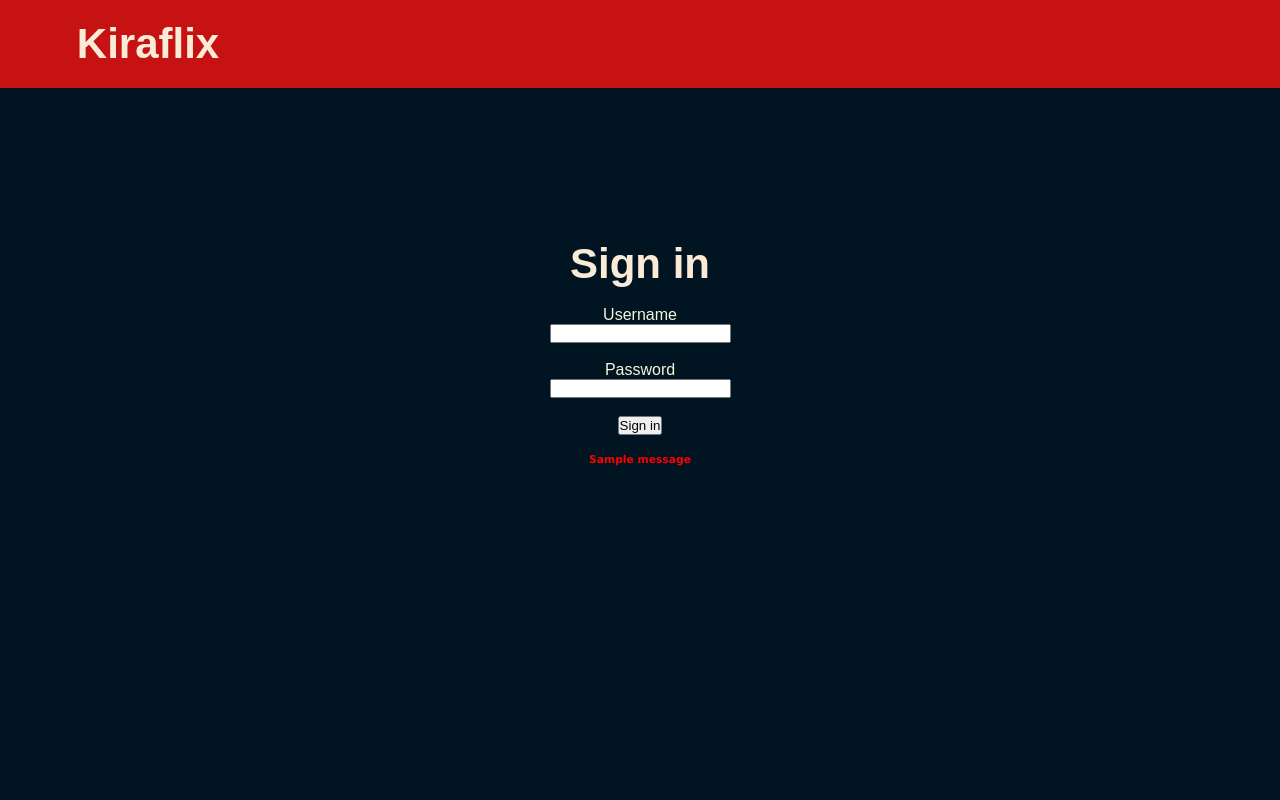
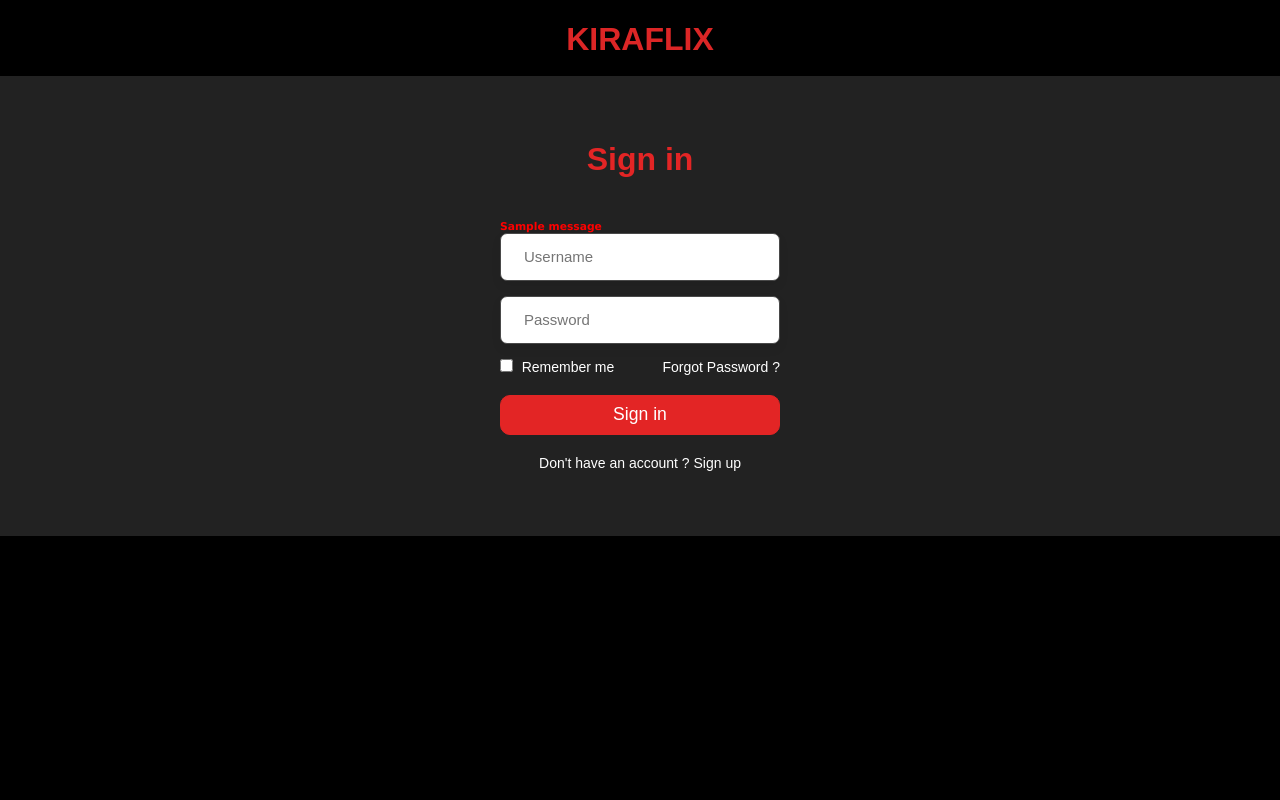
Before and after one commit to VipeR-69/kira-clone, a Django app: template templates/login.html in a window 1280 px wide. Run offline with Django 5.2, Linux system fonts and the light colour scheme; the template is opened without the code that fills it, so the values that code supplies are empty; tables that the repository leaves empty hold one stand-in row (values such as "Sample post"); one stand-in notice (Sample message) is shown.

Commit message:
Changed the signin page and static, also changed the path in index/urls.py and added function to render test.html in index/views.py

```diff
--- a/index/urls.py
+++ b/index/urls.py
@@ -2,8 +2,9 @@ from django.urls import path
 from . import views
 
 urlpatterns = [
-    path('', views.login, name='login'),
+    path('', views.home, name='home'),
     path('home', views.home, name='home'),
     path('signup', views.signup, name='signup'),
-    path('login', views.login, name='login'),
+    path('signin', views.login, name='login'),
+    path('test', views.test, name='test'),
 ]
--- a/index/views.py
+++ b/index/views.py
@@ -52,3 +52,6 @@ def login(request):
 
 def home(request):
     return render(request, 'home.html')
+
+def test(request):
+    return render(request, 'test.html')
--- a/static/index.css
+++ b/static/index.css
@@ -30,9 +30,9 @@ nav li{
 nav li:first-child{
     margin-right: auto;
     color: #DC2626;
-    font-size: 40px;
+    font-size: 1.7em;
     font-weight: 600;
-    margin-bottom: 10px;
+    align-items: center;
 }
 
 nav a{
@@ -78,6 +78,7 @@ nav a:hover{
 
 .menu-button{
     display: none;
+    padding-bottom: 10px;
 }
 
 .welcome{
@@ -109,6 +110,7 @@ nav a:hover{
     border-radius: 10px 10px 10px 10px;
     outline: none;
     border: 1px solid #e32525;
+    cursor: pointer;
 }
 
 .signIn:hover{
--- /dev/null
+++ b/static/login.css
@@ -0,0 +1,134 @@
+* {
+    margin: 0;
+    padding: 0;
+    box-sizing: border-box;
+    font-family: 'poppins', sans-serif;
+}
+
+body{
+    min-height: 100vh;
+    background: #000000;
+}
+
+nav{
+    padding: 5px 5%;
+    background-color: #00000088;
+}
+
+nav ul{
+    width: 100%;
+    margin-top: 1em;
+    list-style: none;
+    display: flex;
+    align-items: center;
+    justify-content: center;
+}
+
+nav li{
+    height: 50px;
+}
+
+nav li:first-child{
+    padding-bottom: 5px;
+    color: #DC2626;
+    font-size: 2em;
+    font-weight: 600;
+}
+
+h6{
+    color: red;
+    font-family: Verdana, Geneva, Tahoma, sans-serif;
+}
+
+a{
+    text-decoration: none;
+    color: white;
+    font-size: 14px;
+}
+
+a:hover{
+    color: beige;
+    font-weight: 500;
+}
+
+p{
+    color: white;
+    font-size: 14px;
+}
+
+.loginSection{
+    width: 100%;
+    background-color: rgba(39, 39, 39, 0.877);
+    height: 460px;
+    display: flex;
+    align-items: center;
+    justify-content: center;
+    flex-direction: column;
+}
+
+.loginSection h1{
+    color: #e32525;
+    margin-bottom: 1.3em;
+    font-size: 2em;
+}
+
+.inputField{
+    width: 280px;
+    height: 30px;
+    padding: 23px;
+    margin-bottom: 15px;
+    font-size: 15px;
+    border: 1.9px solid #494949;
+    border-radius: 7px 7px 7px 7px;
+    box-shadow: 0px 5px 10px 1px rgba(0, 0, 0, 0.05);
+    outline: none;
+    transition: .3s;
+}
+
+.inputField:focus{
+    width: 105%;
+}
+
+.forgot{
+    display: flex;
+    justify-content: space-between;
+    margin-bottom: 20px;
+    font-size: 13px;
+}
+
+::placeholder{
+    font-weight: 500;
+}
+
+#check{
+    margin-right: 5px;
+}
+
+.checkLabel{
+    font-size: 14px;
+    color: white;
+}
+
+.submitButton{
+    width: 100%;
+    height: 40px;
+    background-color: #e32525;
+    color: white;
+    padding: 5px;
+    font-size: 1.1em;
+    font-weight: 500;
+    border-radius: 10px 10px 10px 10px;
+    border: 1px solid #e32525;
+    cursor: pointer;
+    transition: .3s;
+}
+
+.submitButton:hover{
+    background-color: rgb(157, 0, 0);
+}
+
+.signupLink{
+    text-align: center;
+    font-size: 14px;
+    margin-top: 20px;
+}
--- a/templates/home.html
+++ b/templates/home.html
@@ -45,9 +45,11 @@
 
             <section class="welcome">
                 <div class="welcomeLeft">
-                    <h1 class="welcomeHeading">Unlimited Movies &<br>TV Shows</h1><br>
+                    <h1 class="welcomeHeading">Unlimited Movies &<br> TV Shows</h1><br>
                     <p class="welcomePara">Watch anything, anytime, anywhere.<br> Stream Unlimited Content with no restrictions.</p><br>
-                    <button class="signIn" type="submit">Sign in</button>
+                    <form action="/signin" method="">
+                        <button class="signIn" type="submit">Sign in</button>
+                    </form>
                 </div>
                 <div class="welcomeRight hideOnMobile">
                     <h1 class="welcomeHeading">Hello</h1>
--- a/templates/login.html
+++ b/templates/login.html
@@ -6,39 +6,55 @@
         <meta http-equiv="X-UA-Compatible" content="IE=edge">
         <title>Sign in</title>
         <meta name="description" content="">
-        <meta name="viewport" content="width=device-width, initial-scale=1">
-        <link rel="stylesheet" href="{% static 'signin.css' %}">
+        <meta name="viewport" content="width=device-width, initial-scale=1.0">
+        <link rel="stylesheet" href="{% static 'login.css' %}">
     </head>
 
     <body>
+        {% csrf_token %}
+        <section>
+            <nav>
+                <ul>
+                    <li>KIRAFLIX</li>
+                </ul>
+            </nav>
+        </section>
 
-        <header class="header">
-                <h1 class='logo'>Kiraflix</h1>
-        </header>
+        <section class="loginSection">
+                <h1>Sign in</h1>
+                <div class="loginForm">
+                    <form method="POST" action="signin">
+                        {% csrf_token %}
 
-        <center>
-            <div class='mid'>
-                <h1 class='logo'>Sign in</h1><br>
+                        {% for message in messages %}
+                            <h6>{{message}}</h6>
+                        {% endfor %}
 
-                <form method="POST" action="login">
-                    {% csrf_token %}
+                        <div class="inputBox">
+                            <input class="inputField" type="text" name="username" placeholder="Username" required>
+                        </div>
+                        <div class="inputBox">
+                            <input class="inputField" type="password" name="password" placeholder="Password" required>
+                        </div>
 
-                    <label class='left'>Username</label><br>
-                    <input name="username"><br><br>
+                        <div class="forgot">
+                            <section>
+                                <input type="checkbox" id="check">
+                                <label class="checkLabel" for="check">Remember me</label>
+                            </section>
+                            <section>
+                                <a href="#">Forgot Password ?</a>
+                            </section>
+                        </div>
 
-                    <label class='left'>Password</label><br>
-                    <input type="password" name="password"><br><br>
+                        <button class="submitButton" type="submit">Sign in</button>
+                    </form>
 
-                    <button type="submit">Sign in</button><br><br>
+                    <div class="signupLink">
+                        <p>Don't have an account ? <a href="/signup"> Sign up</a></p>
+                    </div>
+                </div>
+        </section>
+    </body>
 
-                    {% for message in messages %}
-                        <h6>{{message}}</h6>
-                    {% endfor %}
-
-                </form>
-
-            </div>
-        </center>
-
-    </body>
 </html>
```
Also changed, not shown: login.html (added, +43 -0 lines), static/test.css (added, +134 -0 lines), templates/test.html (+53 -105 lines), signin.css (renamed from static/signin.css).
